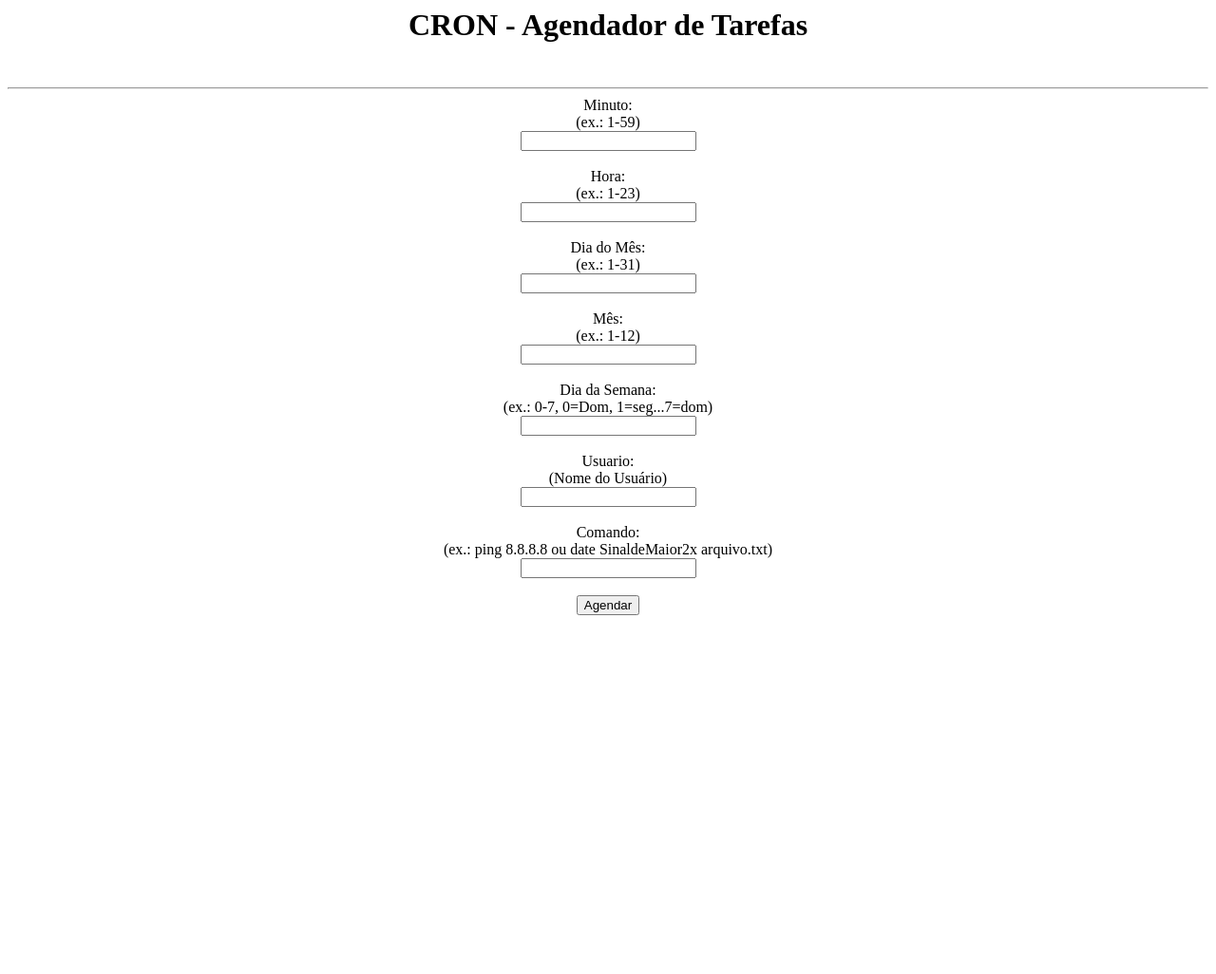
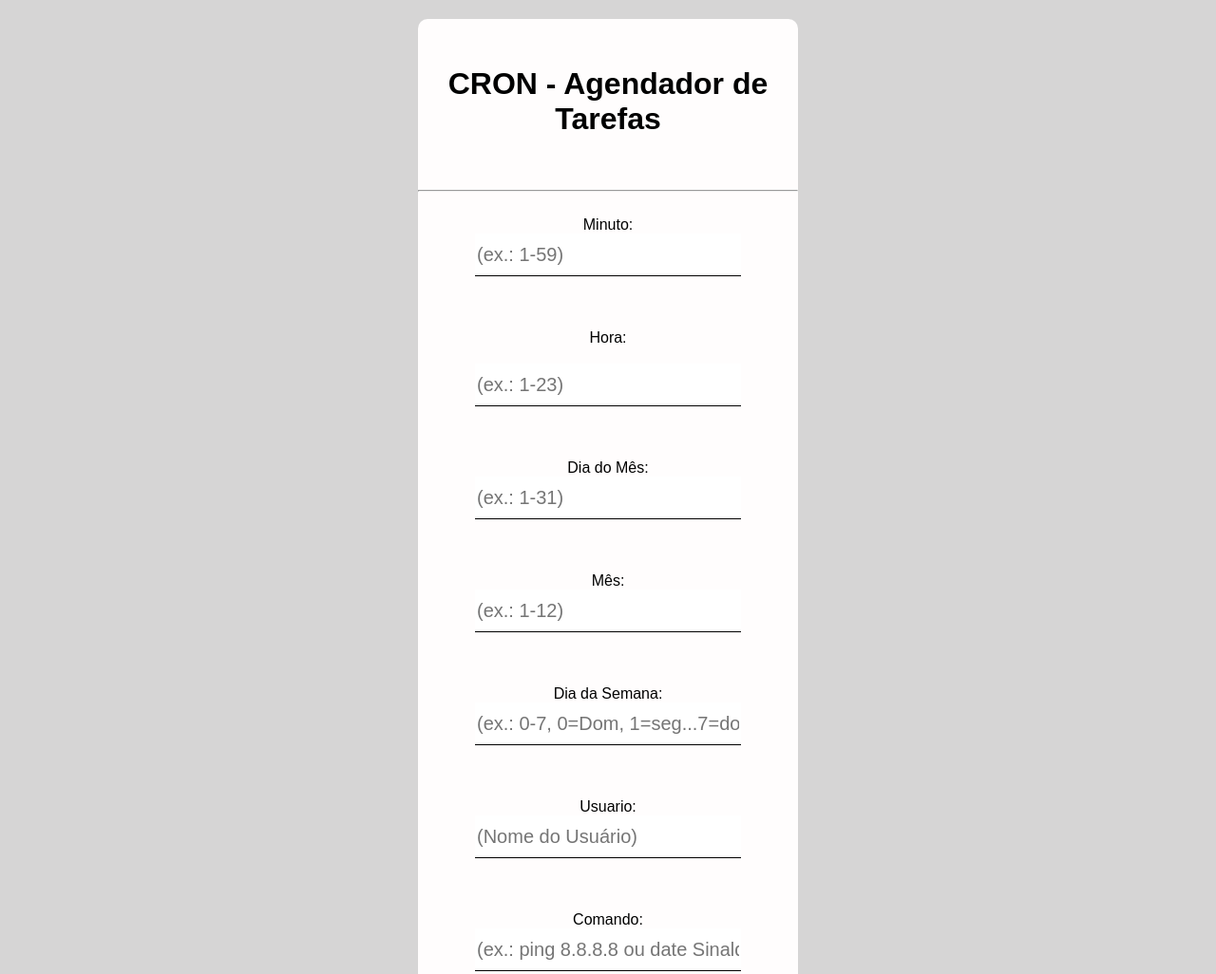
Before and after one commit to caio132/HTML---Projeto, a plain HTML site: page agenda.html in a window 1280 px wide. Shown: the top 1026 px of the page at 95% size. Before the commit the page ends 800 px from the top, so only its background shows below. Drawn offline with Linux system fonts and the light colour scheme.

Commit message:
finalizado

```diff
--- /dev/null
+++ b/agenda.css
@@ -0,0 +1,56 @@
+/* Todo o html */
+body{
+    margin: 0;
+    padding: 0;
+    font-family: sans-serif;
+}
+/* Ajuste técnico, o body dentro de outro body */
+.body {
+    width: 100vw;
+    background: rgb(214, 213, 213);
+    display: flex;
+    justify-content: center;
+}
+/* Pagina central da web */
+.center{
+    text-align: center;
+    margin: 20;
+    width: 400px;
+    background: rgb(255, 253, 253);
+    border-radius: 10px;
+}
+/* É o título "Bem vindo" */
+.center h1{
+    margin-bottom: 30px;
+    margin-top: 50px;
+}
+/* Formulário, "Usuario, Senha e o botão */
+.center form{
+    display: flex;
+    flex-direction: column;
+    align-items: center;
+}
+/* Usamos o input pois tem o INPUT no html */
+.center form input{
+    height: 45px;
+    width: 280px;
+    border: none;
+    outline: none;
+    border-bottom: 1px solid black;
+    margin-bottom: 20px;
+    font-size: 20px;
+}
+.center form input:focus{
+    border-bottom-color: blueviolet
+}
+/* Usamos o form button pois tem o Button no HTML */
+.center form .button{
+    height: 50px;
+    width: 280px;
+    margin-top: 50px;
+    border: none;
+    border-radius: 30px;
+    color:white;
+    background:linear-gradient(to right, #21d4fd, #b721ff );
+    cursor: pointer;
+}
--- a/agenda.html
+++ b/agenda.html
@@ -1,37 +1,50 @@
 <html>
+
 <head>
+	<link rel="stylesheet" href="agenda.css">
 	<title>CRON</title>
 </head>
 <body>
-		<center>
+	<div class="body">
+		<div class="center">
 			<h1>CRON - Agendador de Tarefas</h1>
 			<br/>
 			<hr/>
 			<form action="cron.cgi" method="post">
-			Minuto:<br/>
-			(ex.: 1-59) <br/>
-			<input type="text" name="min" ><br/><br/>
-			Hora: <br/>
-			(ex.: 1-23) <br/>
-			<input type="text" name="hor" ><br/><br/>
-			Dia do Mês:<br/>
-			(ex.: 1-31) <br/>
-			<input type="text" name="dim" ><br/><br/>
-			Mês:<br/>
-			(ex.: 1-12) <br/>
-			<input type="text" name="mes" ><br/><br/>
-			Dia da Semana:<br/>
-			(ex.: 0-7, 0=Dom, 1=seg...7=dom) <br/>
-			<input type="text" name="dis" ><br/><br/>
-			Usuario:<br/>
-			(Nome do Usuário) <br/>
-			<input type="text" name="sem" ><br/><br/>
-			Comando: <br/>
-			(ex.: ping 8.8.8.8 ou date SinaldeMaior2x arquivo.txt)<br/>
-			<input type="text" name="cmd"><br/><br/>
+				<br/>
+				Minuto:
+				<br/>
+				<input type="text" name="min" placeholder="(ex.: 1-59)">
+				<br/>
+				<br/> Hora:
+				<br/>
+				<br/>
+				<input type="text" name="hor" placeholder="(ex.: 1-23)">
+				<br/>
+				<br/> Dia do Mês:
+				<br/>
+				<input type="text" name="dim" placeholder="(ex.: 1-31)">
+				<br/>
+				<br/> Mês:
+				<br/>
+				<input type="text" name="mes" placeholder="(ex.: 1-12)">
+				<br/>
+				<br/> Dia da Semana:
+				<br/>
+				<input type="text" name="dis" placeholder="(ex.: 0-7, 0=Dom, 1=seg...7=dom)">
+				<br/>
+				<br/> Usuario:
+				<br/>
+				<input type="text" name="sem" placeholder="(Nome do Usuário)">
+				<br/>
+				<br/> Comando:
+				<br/>
+				<input type="text" name="cmd" placeholder="(ex.: ping 8.8.8.8 ou date SinaldeMaior2x arquivo.txt)">
+				<br/>
+				<input class="button" type="submit" name="Agendar" value="Agendar">
+			</form>
+		</div>
+	</div>
+</body>
 
-			<input type="submit" name="Agendar" value="Agendar">
-		</form>
-		</center>
-	</body>
 </html>
--- /dev/null
+++ b/gerencia.css
@@ -0,0 +1,37 @@
+body{
+    margin: 0;
+    padding: 0;
+    font-family: sans-serif;
+}
+.body {
+    width: 100vw;
+    background: rgb(214, 213, 213);
+    display: flex;
+    justify-content: center;
+}
+.center{
+    text-align: center;
+    margin: 20;
+    width: 400px;
+    background: rgb(255, 253, 253);
+    border-radius: 10px;
+}
+.center h1{
+    margin-bottom: 30px;
+    margin-top: 50px;
+}
+.center form{
+    display: flex;
+    flex-direction: column;
+    align-items: center;
+}
+.center form input{
+    height: 50px;
+    width: 280px;
+    margin-top: 20px;
+    border: none;
+    border-radius: 30px;
+    color:white;
+    background:linear-gradient(to right, #21d4fd, #b721ff );
+    cursor: pointer;
+}
--- /dev/null
+++ b/menuprin.css
@@ -0,0 +1,38 @@
+body{
+    margin: 0;
+    padding: 0;
+    font-family: sans-serif;
+}
+.body {
+    width: 100vw;
+    height: 100vh;
+    background: rgb(214, 213, 213);
+    display: flex;
+    justify-content: center;
+}
+.center{
+    text-align: center;
+    margin: 20;
+    width: 400px;
+    background: rgb(255, 253, 253);
+    border-radius: 10px;
+}
+.center h1{
+    margin-bottom: 30px;
+    margin-top: 50px;
+}
+.center form{
+    display: flex;
+    flex-direction: column;
+    align-items: center;
+}
+.center form input{
+    height: 50px;
+    width: 280px;
+    margin-top: 50px;
+    border: none;
+    border-radius: 30px;
+    color:white;
+    background:linear-gradient(to right, #21d4fd, #b721ff );
+    cursor: pointer;
+}
```
Also changed, not shown: Login.html (+2 -2 lines), gerencia.html (+15 -6 lines), menuprin.html (+6 -3 lines), processos.html (+9 -3 lines), processos.css (added). Lines whose indentation alone changed are shown as unchanged.
